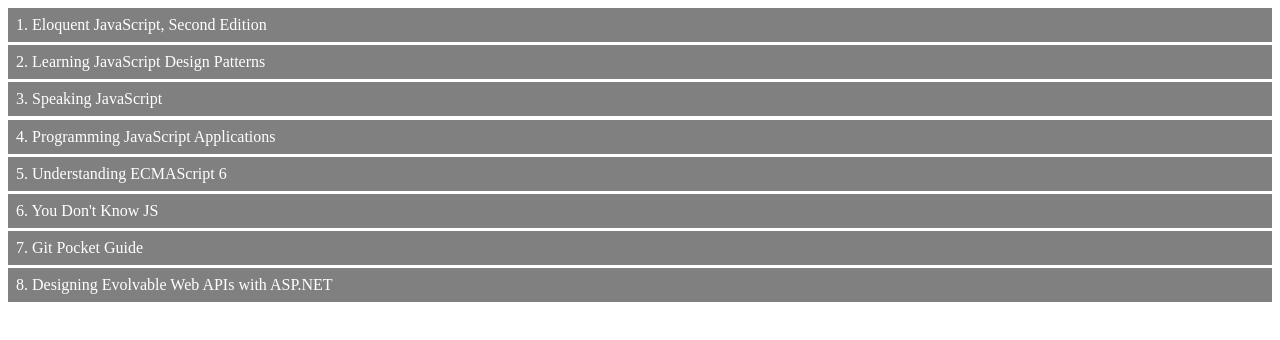
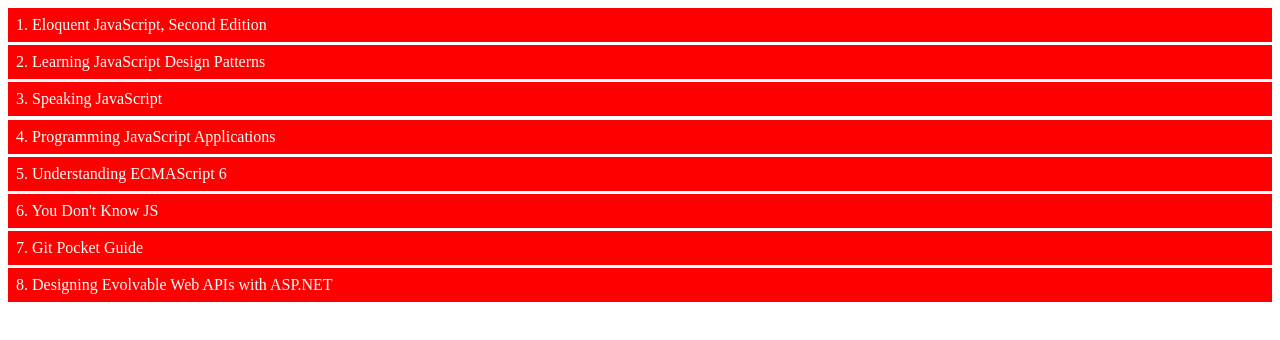
Before and after one commit to abhishekk-raj/BookStore, a React (Create React App) app: page / in a window 1280 px wide. Shown: the top 340 px of the page. Built offline with nearby package versions, Linux system fonts and the light colour scheme.

Commit message:
Using external css

```diff
--- a/src/App.scss
+++ b/src/App.scss
@@ -1,38 +1,3 @@
-.App {
-  text-align: center;
+.listItem {
+  background-color: red !important;
 }
-
-.App-logo {
-  height: 40vmin;
-  pointer-events: none;
-}
-
-@media (prefers-reduced-motion: no-preference) {
-  .App-logo {
-    animation: App-logo-spin infinite 20s linear;
-  }
-}
-
-.App-header {
-  background-color: #282c34;
-  min-height: 100vh;
-  display: flex;
-  flex-direction: column;
-  align-items: center;
-  justify-content: center;
-  font-size: calc(10px + 2vmin);
-  color: white;
-}
-
-.App-link {
-  color: #61dafb;
-}
-
-@keyframes App-logo-spin {
-  from {
-    transform: rotate(0deg);
-  }
-  to {
-    transform: rotate(360deg);
-  }
-}
--- /dev/null
+++ b/src/BookList.scss
@@ -0,0 +1,6 @@
+.listItem {
+  color: white;
+  background-color: grey;
+  padding: 0.5rem;
+  margin-top: 0.2rem;
+}
--- a/src/BookList.tsx
+++ b/src/BookList.tsx
@@ -1,15 +1,10 @@
 import React from "react";
 import { IProps } from "./models/book-list.props";
+import "./BookList.scss";
 
 const BookList = (props: IProps) => {
-  const styles = {
-    color: "white",
-    backgroundColor: "grey",
-    padding: "0.5rem",
-    marginTop: "0.2rem",
-  };
   return (
-    <div style={styles}>
+    <div className="listItem">
       {props.index + 1}. {props.book.title}
     </div>
   );
```
